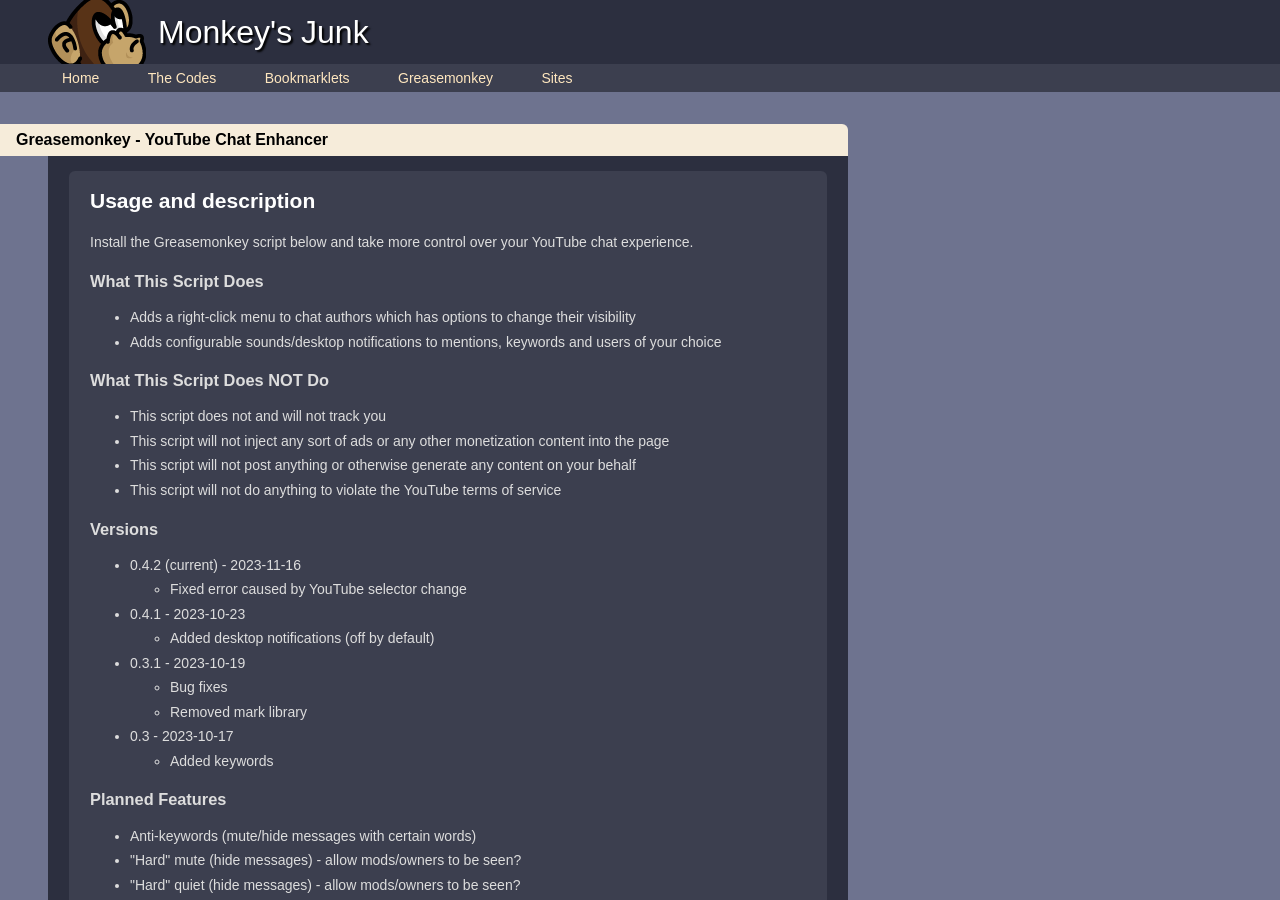
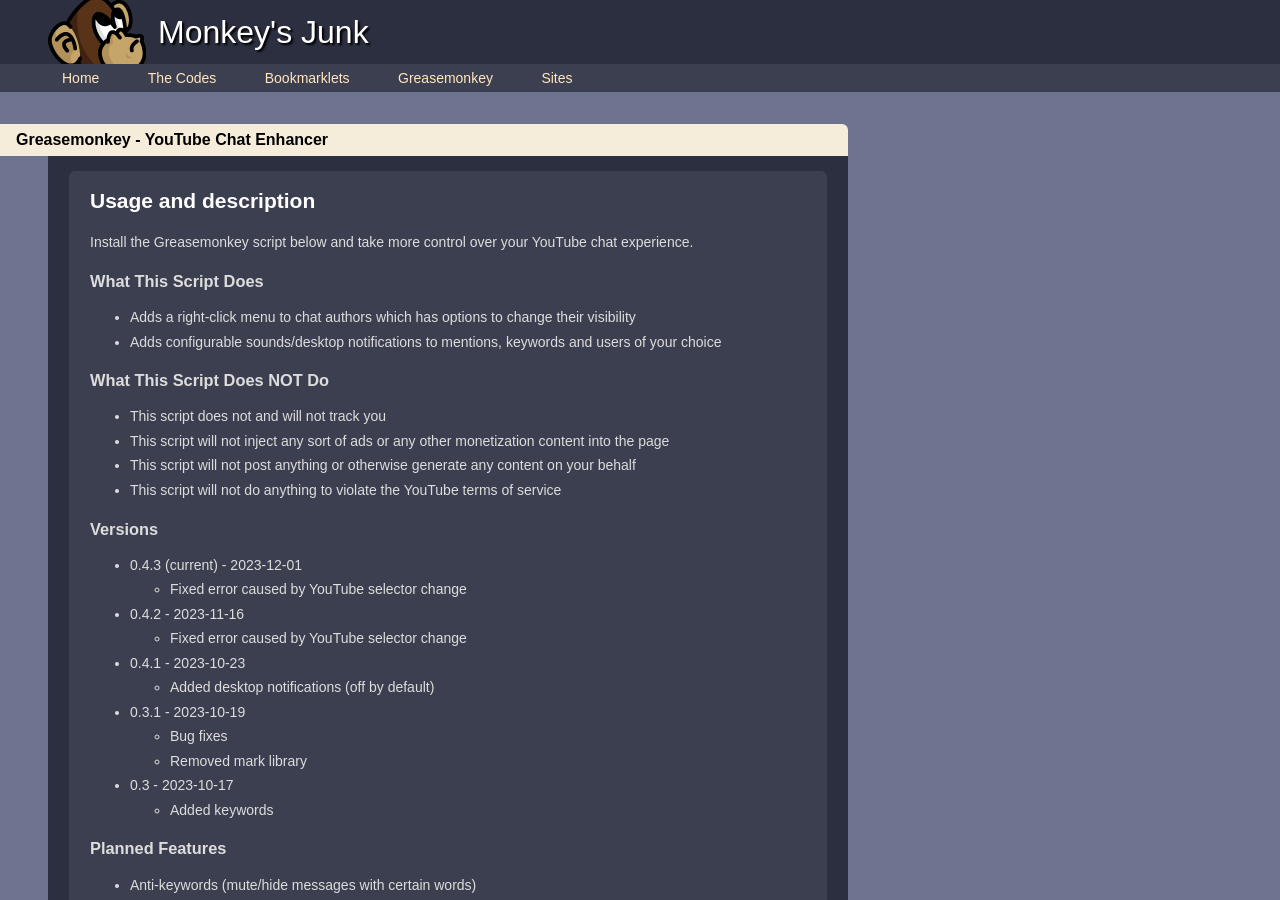
Before and after one commit to cwmonkey/cwmonkey.github.io, a Jekyll site: the page built from greasemonkey/youtube-chat-enhancer/index.html, in a window 1280 px wide and 900 px high. Built offline with Jekyll 4.4.1, drawn with Linux system fonts in a browser that asks for light colours; nearby versions of some CDN libraries; some web fonts are replaced.

Commit message:
updating version

```diff
--- a/_includes/greasemonkey/youtube-chat-enhancer/version
+++ b/_includes/greasemonkey/youtube-chat-enhancer/version
@@ -1 +1 @@
-0.4.2
+0.4.3
--- a/greasemonkey/youtube-chat-enhancer/index.html
+++ b/greasemonkey/youtube-chat-enhancer/index.html
@@ -27,7 +27,13 @@
 
 	<ul>
 		<li>
-			0.4.2 (current) - 2023-11-16
+			0.4.3 (current) - 2023-12-01
+			<ul>
+				<li>Fixed error caused by YouTube selector change</li>
+			</ul>
+		</li>
+		<li>
+			0.4.2 - 2023-11-16
 			<ul>
 				<li>Fixed error caused by YouTube selector change</li>
 			</ul>
```
